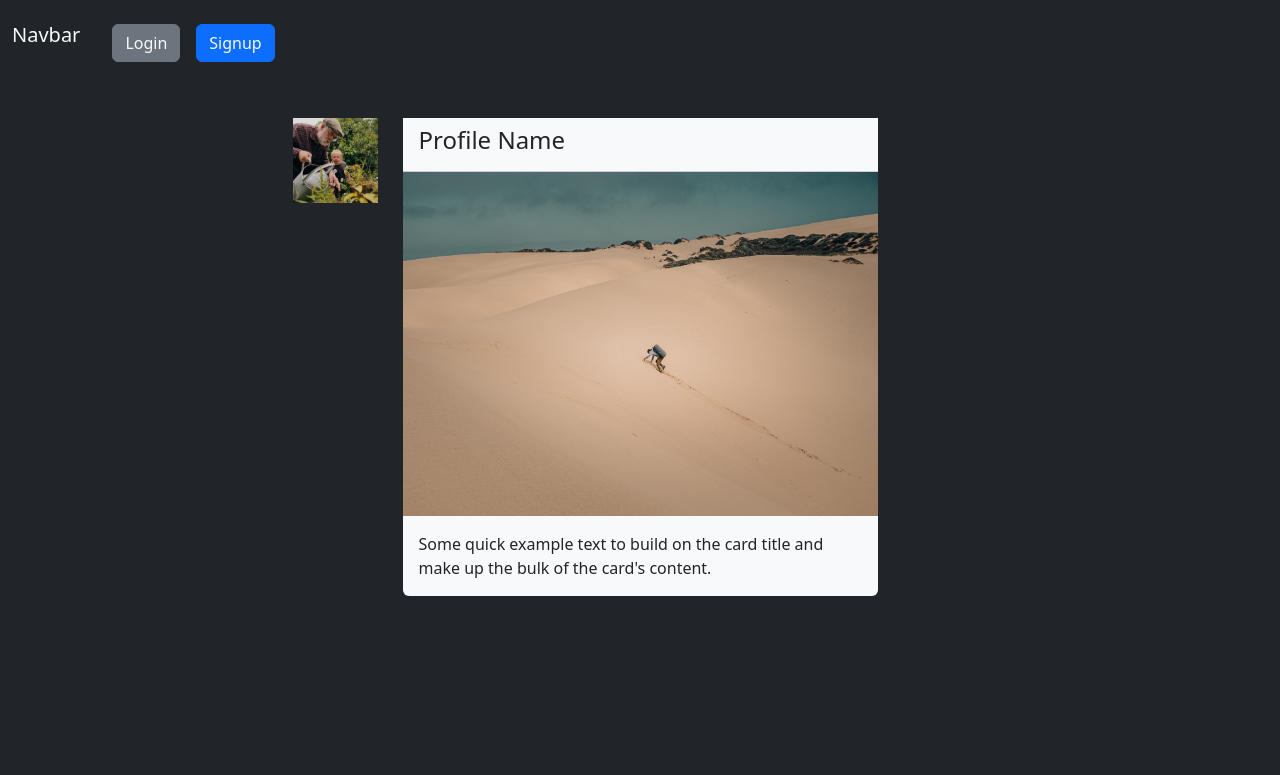
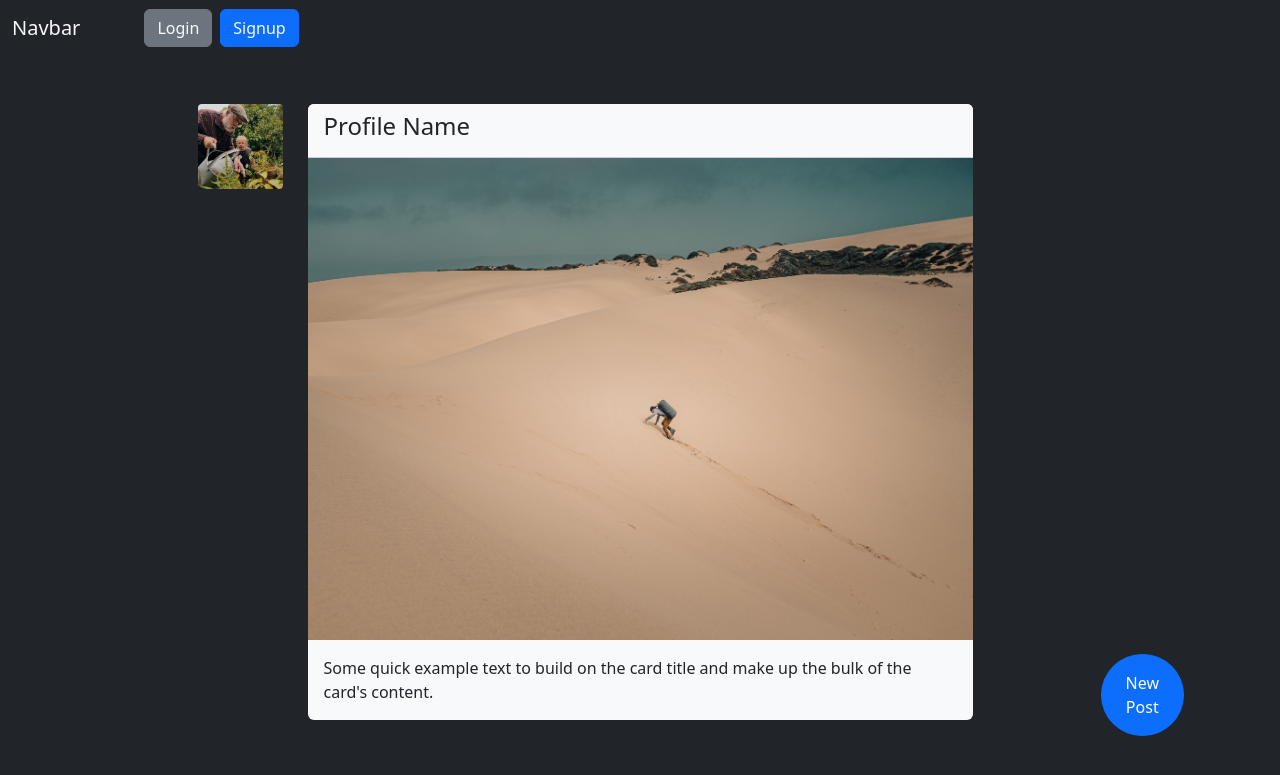
Before and after one commit to liamth97/CMS-Assessment-2, a PHP site: page / in a window 1280 px wide. Shown: the top 775 px of the page. Run offline with PHP 8.4, Linux system fonts and the light colour scheme.

Commit message:
refactored my code to make it neater

```diff
--- a/css/style.css
+++ b/css/style.css
@@ -1,8 +1,3 @@
-/* body {
-	position: relative;
-	top: 50px;
-} */
-
 .icon-size {
 	width: 85px;
 	height: 85px;
--- a/footer.php
+++ b/footer.php
@@ -1,3 +1,25 @@
-</body>
+ <!-- LOGIN MODAL START -->
+ <?php require "login.php" ?>
+ <!-- LOGIN MODAL START -->
 
-</html>
+ <!-- SIGNUP MODAL START -->
+ <?php require "signup.php" ?>
+ <!-- SIGNUP MODAL END -->
+
+ <!-- NEW POST MODAL START -->
+ <?php require "newpost.php" ?>
+ <!-- NEW POST MODAL END -->
+
+ <!-- NEW POST BUTTON START -->
+ <div class="position-relative">
+     <div class="position-fixed bottom-0 end-0 translate-md-middle m-md-5 pe-md-5 pb-md-3 m-2">
+         <button class="btn btn-primary px-md-4 py-md-3 px-3 py-2 rounded-circle" data-bs-toggle="modal" data-bs-target="#newPostModal">
+             New<br />Post
+         </button>
+     </div>
+ </div>
+ <!-- NEW POST BUTTON END -->
+
+ </body>
+
+ </html>
--- a/header.php
+++ b/header.php
@@ -41,14 +41,14 @@ session_start();
                 <ul class="navbar-nav">
 
                     <!-- LOGIN START -->
-                    <li class="nav-item">
-                        <button class="text-light btn btn-secondary ms-3 mt-3" data-bs-toggle="modal" data-bs-target="#loginModal">Login</button>
+                    <li class="nav-item mt-2 m-lg-0 ms-lg-5 me-lg-2">
+                        <button class="text-light btn btn-secondary" data-bs-toggle="modal" data-bs-target="#loginModal">Login</button>
                     </li>
                     <!-- LOGIN START -->
 
                     <!-- SIGNUP START -->
-                    <li class="nav-item">
-                        <button class="text-light btn btn-primary ms-3 mt-3" data-bs-toggle="modal" data-bs-target="#signupModal">Signup</button>
+                    <li class="nav-item mt-3 m-lg-0">
+                        <button class="text-light btn btn-primary" data-bs-toggle="modal" data-bs-target="#signupModal">Signup</button>
                     </li>
                     <!-- SIGNUP START -->
                 </ul>
@@ -56,96 +56,3 @@ session_start();
         </div>
     </nav>
     <!-- NAVBAR END -->
-
-    <!-- LOGIN MODAL START -->
-    <div class="modal fade" id="loginModal" data-bs-backdrop="static" data-bs-keyboard="false" tabindex="-1" aria-labelledby="loginModalLabel" aria-hidden="true">
-        <div class="modal-dialog">
-            <div class="modal-content bg-dark">
-                <div class="modal-header">
-                    <h5 class="modal-title text-light" id="loginModalLabel">Login</h5>
-                    <button type="button" class="btn-close" data-bs-dismiss="modal" aria-label="Close"></button>
-                </div>
-                <div class="modal-body text-light">
-
-                    <!-- FORM START -->
-                    <form action="includes/login.inc.php" method="POST">
-
-                        <!-- USERNAME START -->
-                        <div class="mb-3">
-                            <label for="username" class="form-label">Username</label>
-                            <input type="text" class="form-control" id="username" aria-describedby="username">
-                        </div>
-                        <!-- USERNAME END -->
-
-                        <!-- PASSWORD START -->
-                        <div class="mb-3">
-                            <label for="password" class="form-label">Password</label>
-                            <input type="password" class="form-control" id="password">
-                        </div>
-                        <!-- PASSWORD END -->
-
-                        <!-- FORM SUBMIT/CLOSE -->
-                        <button type="submit" class="btn btn-primary">Submit</button>
-                        <button type="button" class="btn btn-secondary ms-2" data-bs-dismiss="modal">Close</button>
-                    </form>
-                    <!-- FORM END -->
-
-                </div>
-
-            </div>
-        </div>
-    </div>
-    <!-- LOGIN MODAL START -->
-
-    <!-- SIGNUP MODAL START -->
-    <div class="modal fade" id="signupModal" data-bs-backdrop="static" data-bs-keyboard="false" tabindex="-1" aria-labelledby="signupModalLabel" aria-hidden="true">
-        <div class="modal-dialog">
-            <div class="modal-content bg-dark">
-                <div class="modal-header">
-                    <h5 class="modal-title text-light" id="signupModalLabel">Signup</h5>
-                    <button type="button" class="btn-close" data-bs-dismiss="modal" aria-label="Close"></button>
-                </div>
-                <div class="modal-body text-light">
-
-                    <!-- FORM START -->
-                    <form>
-
-                        <!-- USERNAME START -->
-                        <div class="mb-3">
-                            <label for="username" class="form-label">Username</label>
-                            <input type="text" class="form-control" id="username" aria-describedby="username">
-                        </div>
-                        <!-- USERNAME END -->
-
-                        <!-- EMAIL START -->
-                        <div class="mb-3">
-                            <label for="email" class="form-label">Email</label>
-                            <input type="email" class="form-control" id="email">
-                        </div>
-                        <!-- EMAIL END -->
-
-                        <!-- PASSWORD START -->
-                        <div class="mb-3">
-                            <label for="password" class="form-label">Password</label>
-                            <input type="password" class="form-control" id="password">
-                        </div>
-                        <!-- PASSWORD END -->
-
-                        <!-- PASSWORD REPEAT START -->
-                        <div class="mb-3">
-                            <label for="passwordRepeat" class="form-label">Repeat Password</label>
-                            <input type="password" class="form-control" id="passwordRepeat">
-                        </div>
-                        <!-- PASSWORD REPEAT END -->
-
-                        <!-- FORM SUBMIT/CLOSE -->
-                        <button type="submit" class="btn btn-primary">Submit</button>
-                        <button type="button" class="btn btn-secondary ms-2" data-bs-dismiss="modal">Close</button>
-                    </form>
-                    <!-- FORM END -->
-
-                </div>
-            </div>
-        </div>
-    </div>
-    <!-- SIGNUP MODAL END -->
--- a/index.php
+++ b/index.php
@@ -10,11 +10,11 @@ require "header.php"
 
     <!-- CARD START -->
     <div class="row mt-5 mt-md-0 pt-5 pt-md-0">
-        <div class="card mt-5 p-0 border-0 bg-light col-12 col-md-9 col-lg-7 col-xl-5 m-auto">
+        <div class="card mt-5 p-0 border-0 bg-light col-12 col-md-9 col-lg-7 m-auto">
             <div class="icon-shift position-absolute">
-                <img class="icon-size" src="img/oppo.jpg" alt="">
+                <img class="icon-size rounded-1" src="img/oppo.jpg" alt="">
             </div>
-            <div class="card-header bg-light">
+            <div class="card-header bg-light rounded-top">
                 <p class="h4">Profile Name</p>
             </div>
             <img src="img/venti.jpg" class="card-img-top rounded-0" alt="...">
@@ -30,6 +30,7 @@ require "header.php"
 <!-- MAIN CONTENT END -->
 
 <!-- REQUIRE FOOTER START -->
+<!-- Includes all the Modals and New Post Button -->
 <?php
 require "footer.php"
 ?>
--- /dev/null
+++ b/login.php
@@ -0,0 +1,37 @@
+<div class="modal fade" id="loginModal" data-bs-backdrop="static" data-bs-keyboard="false" tabindex="-1" aria-labelledby="loginModalLabel" aria-hidden="true">
+    <div class="modal-dialog">
+        <div class="modal-content bg-dark">
+            <div class="modal-header">
+                <h5 class="modal-title text-light" id="loginModalLabel">Login</h5>
+                <button type="button" class="btn-close" data-bs-dismiss="modal" aria-label="Close"></button>
+            </div>
+            <div class="modal-body text-light">
+
+                <!-- FORM START -->
+                <form action="includes/login.inc.php" method="POST">
+
+                    <!-- USERNAME START -->
+                    <div class="mb-3">
+                        <label for="username" class="form-label">Username</label>
+                        <input type="text" class="form-control" id="username" name="uid" aria-describedby="username">
+                    </div>
+                    <!-- USERNAME END -->
+
+                    <!-- PASSWORD START -->
+                    <div class="mb-3">
+                        <label for="password" class="form-label">Password</label>
+                        <input type="password" class="form-control" name="pwd" id="password">
+                    </div>
+                    <!-- PASSWORD END -->
+
+                    <!-- FORM SUBMIT/CLOSE -->
+                    <button type="submit" class="btn btn-primary">Submit</button>
+                    <button type="button" class="btn btn-secondary ms-2" data-bs-dismiss="modal">Close</button>
+                </form>
+                <!-- FORM END -->
+
+            </div>
+
+        </div>
+    </div>
+</div>
--- /dev/null
+++ b/newpost.php
@@ -0,0 +1,44 @@
+<div class="modal fade" id="newPostModal" data-bs-backdrop="static" data-bs-keyboard="false" tabindex="-1" aria-labelledby="newPostModalLabel" aria-hidden="true">
+    <div class="modal-dialog">
+        <div class="modal-content bg-dark">
+            <div class="modal-header">
+                <h5 class="modal-title text-light" id="newPostModalLabel">New Post</h5>
+                <button type="button" class="btn-close" data-bs-dismiss="modal" aria-label="Close"></button>
+            </div>
+            <div class="modal-body text-light">
+
+                <!-- FORM START -->
+                <form action="" method="POST">
+
+                    <!-- POST TITLE START -->
+                    <div class="mb-3">
+                        <label for="postTitle" class="form-label">Post Title</label>
+                        <input type="text" class="form-control" id="postTitle" name="title" aria-describedby="postTitle">
+                    </div>
+                    <!-- POST TITLE END -->
+
+                    <!-- IMAGE UPLOAD START -->
+                    <div class="mb-3">
+                        <label for="imageUpload" class="form-label">Choose File</label>
+                        <input type="file" class="form-control" id="imageUpload" name="img">
+                    </div>
+                    <!-- IMAGE UPLOAD END -->
+
+                    <!-- PASSWORD START -->
+                    <div class="mb-3">
+                        <label for="comment" class="form-label">Comment</label>
+                        <textarea class="form-control" id="comment" name="comment" rows="3"></textarea>
+                    </div>
+                    <!-- PASSWORD END -->
+
+
+                    <!-- FORM SUBMIT/CLOSE -->
+                    <button type="submit" class="btn btn-primary">Submit</button>
+                    <button type="button" class="btn btn-secondary ms-2" data-bs-dismiss="modal">Close</button>
+                </form>
+                <!-- FORM END -->
+
+            </div>
+        </div>
+    </div>
+</div>
--- /dev/null
+++ b/signup.php
@@ -0,0 +1,50 @@
+<div class="modal fade" id="signupModal" data-bs-backdrop="static" data-bs-keyboard="false" tabindex="-1" aria-labelledby="signupModalLabel" aria-hidden="true">
+    <div class="modal-dialog">
+        <div class="modal-content bg-dark">
+            <div class="modal-header">
+                <h5 class="modal-title text-light" id="signupModalLabel">Signup</h5>
+                <button type="button" class="btn-close" data-bs-dismiss="modal" aria-label="Close"></button>
+            </div>
+            <div class="modal-body text-light">
+
+                <!-- FORM START -->
+                <form action="includes/signgup.inc.php" method="POST">
+
+                    <!-- USERNAME START -->
+                    <div class="mb-3">
+                        <label for="username" class="form-label">Username</label>
+                        <input type="text" class="form-control" id="username" name="uid" aria-describedby="username">
+                    </div>
+                    <!-- USERNAME END -->
+
+                    <!-- EMAIL START -->
+                    <div class="mb-3">
+                        <label for="email" class="form-label">Email</label>
+                        <input type="email" class="form-control" id="email" name="mail">
+                    </div>
+                    <!-- EMAIL END -->
+
+                    <!-- PASSWORD START -->
+                    <div class="mb-3">
+                        <label for="password" class="form-label">Password</label>
+                        <input type="password" class="form-control" id="password" name="pwd">
+                    </div>
+                    <!-- PASSWORD END -->
+
+                    <!-- PASSWORD REPEAT START -->
+                    <div class="mb-3">
+                        <label for="passwordRepeat" class="form-label">Repeat Password</label>
+                        <input type="password" class="form-control" id="passwordRepeat" name="pwd-repeat">
+                    </div>
+                    <!-- PASSWORD REPEAT END -->
+
+                    <!-- FORM SUBMIT/CLOSE -->
+                    <button type="submit" class="btn btn-primary">Submit</button>
+                    <button type="button" class="btn btn-secondary ms-2" data-bs-dismiss="modal">Close</button>
+                </form>
+                <!-- FORM END -->
+
+            </div>
+        </div>
+    </div>
+</div>
```
Also changed, not shown: includes/deletepost.inc.php (added), includes/login.inc.php (added), includes/logout.inc.php (added), includes/newpost.inc.php (added), includes/signgup.inc.php (added).
